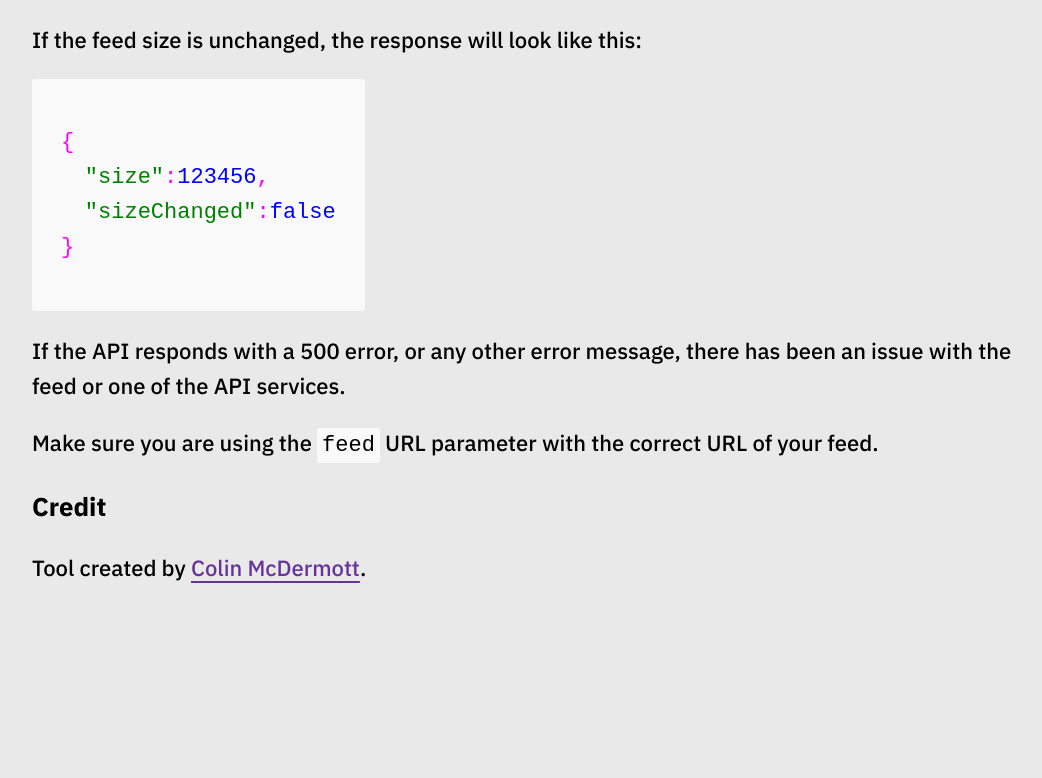
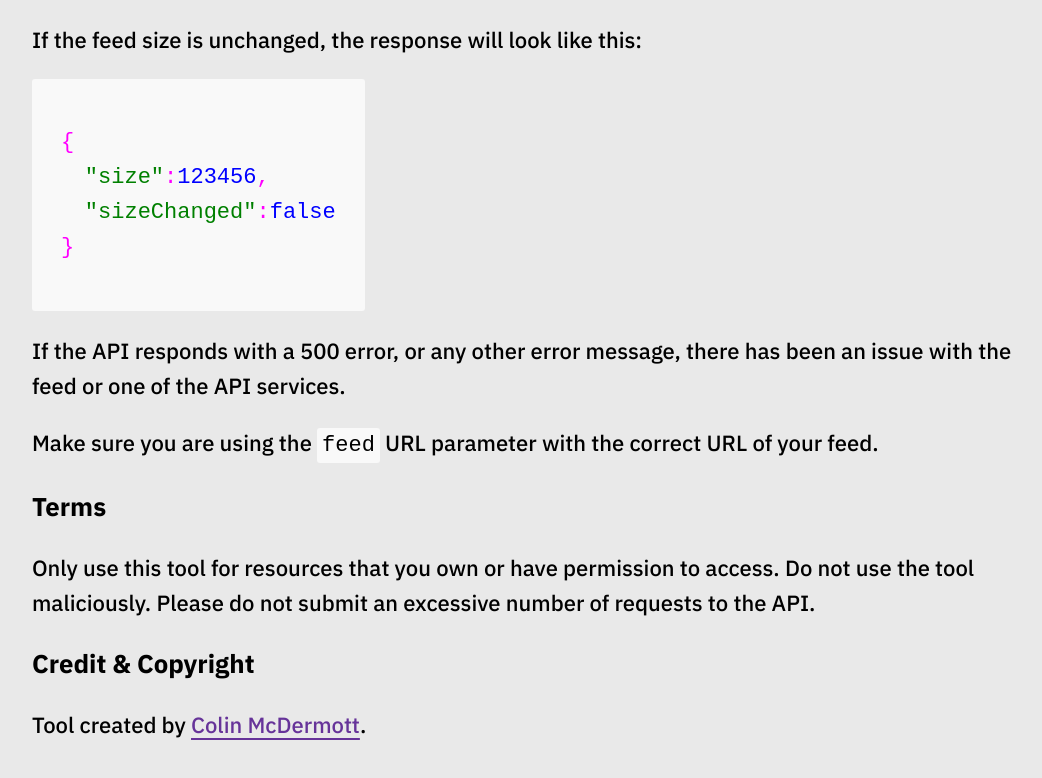
Before and after one commit to colinmcdermott/feedchecker-api, a Next.js app: page / in a window 1280 px wide. Shown: the part 1537-2315 px from the top of the page, without its empty margins (48-1090 px from the left). Before the commit the page ends 2224 px from the top, so only its background shows below. Built offline with nearby package versions, Linux system fonts and the light colour scheme.

Commit message:
Update index.tsx

```diff
--- a/pages/index.tsx
+++ b/pages/index.tsx
@@ -149,7 +149,11 @@ function FeedChecker() {
         <p>If the API responds with a 500 error, or any other error message, there has been an issue with the feed or one of the API services.</p>
         <p>Make sure you are using the <code>feed</code> URL parameter with the correct URL of your feed.</p>
 
-        <h3>Credit</h3>
+        <h3>Terms</h3>
+
+        <p>Only use this tool for resources that you own or have permission to access. Do not use the tool maliciously. Please do not submit an excessive number of requests to the API.</p>
+
+        <h3>Credit & Copyright</h3>
 
         <p>Tool created by <a href='https://twitter.com/ColinMcDermott' target='_blank'>Colin McDermott</a>.</p>
 
```
